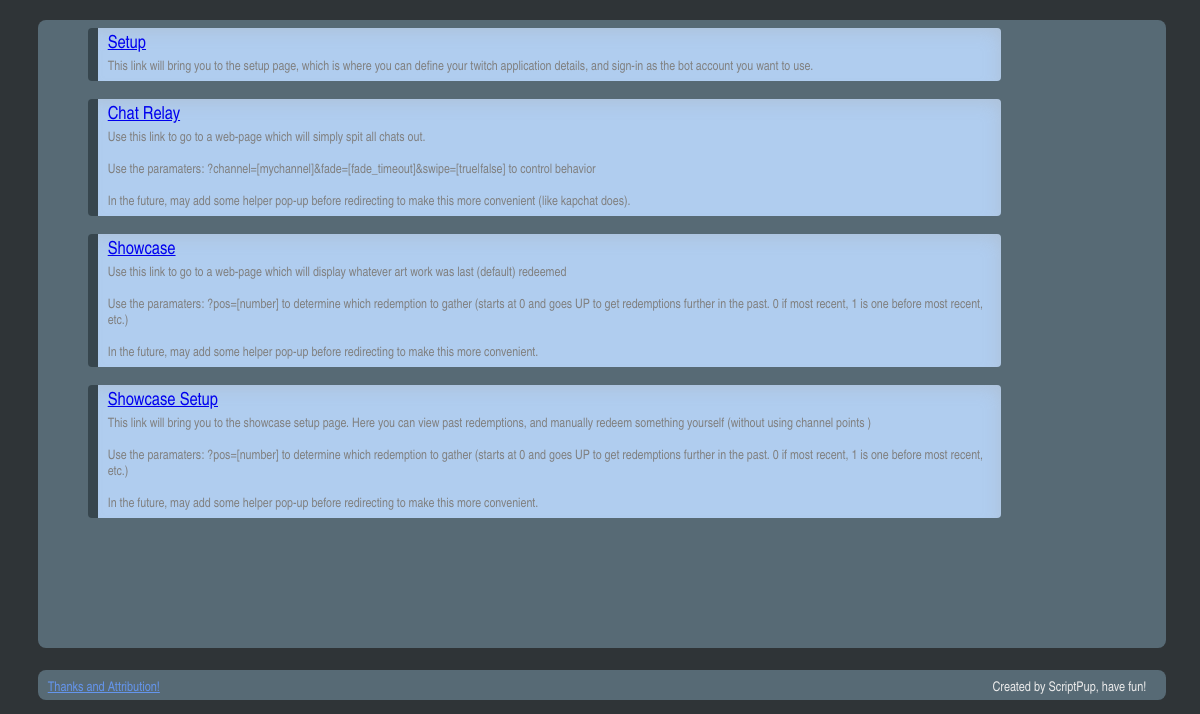
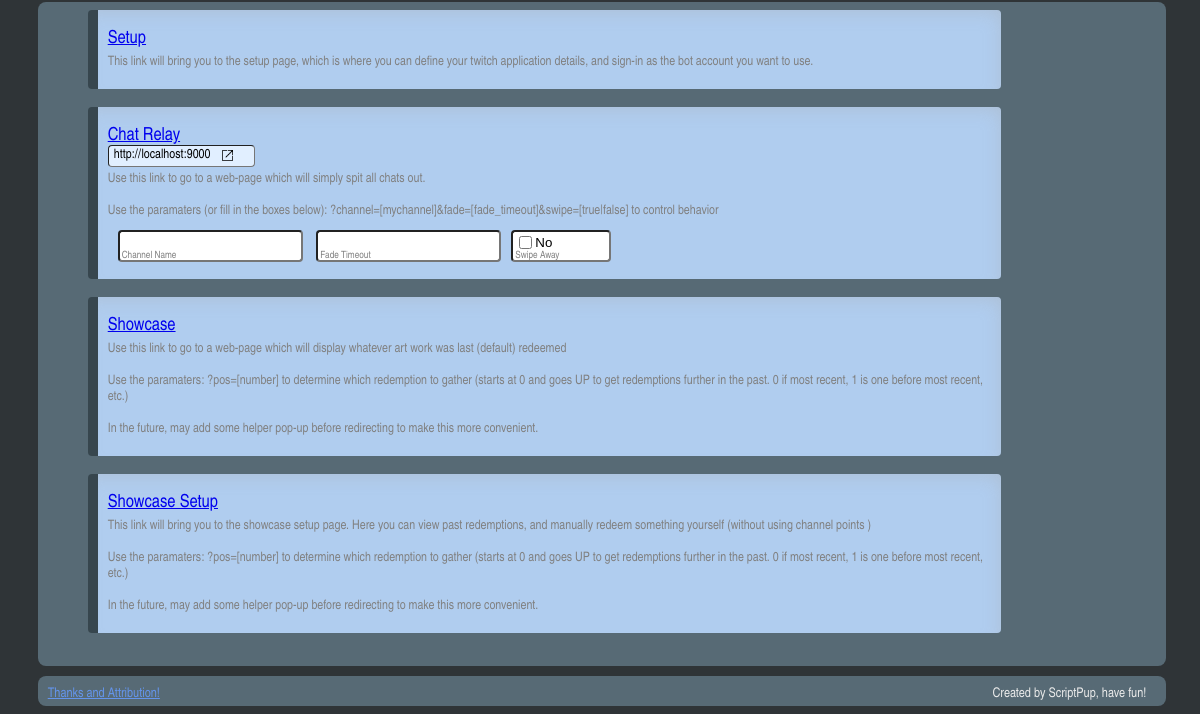
Before and after one commit to ScriptPup/ItyBityProjects, an Electron app: page FancyTwitchServer/content/index.html in a window 1200 px wide. Shown: the part 86-800 px from the top of the page. Drawn offline with nearby package versions, Linux system fonts and the light colour scheme; files that its build step writes are made by us from their sources.

Commit message:
Add link helper to front page for chat relay

```diff
--- a/FancyTwitchServer/content/index.html
+++ b/FancyTwitchServer/content/index.html
@@ -3,6 +3,7 @@
   <head>
     <link rel="shortcut icon" href="#" />
     <link rel="stylesheet" href="../style/main.css" />
+    <script src="/js/dist/index.js"></script>
   </head>
   <body>
     <header id="content-head">
@@ -16,15 +17,28 @@
         </a>
       </div>
       <div class="frontLink">
-        <a href="/chatrelay" target="_blank"
-          ><span>Chat Relay</span>
-          <span class="sub">Use this link to go to a web-page which will simply spit all chats out.
+        <div id="relay-link"><span id="link">http://localhost:9000</span><a href="" id="open-external"></a></div>
+        <a id="actual-relay-link" href="/chatrelay" target="_blank"
+          ><span id="relay-link-title">Chat Relay</span>
+          <span style="margin-top: 25px;" class="sub">Use this link to go to a web-page which will simply spit all chats out.
             <br /><br />
-            Use the paramaters: ?channel=[mychannel]&fade=[fade_timeout]&swipe=[true|false] to control behavior
-            <br /><br />
-            In the future, may add some helper pop-up before redirecting to make this more convenient (like kapchat does).
+            Use the paramaters (or fill in the boxes below): ?channel=[mychannel]&fade=[fade_timeout]&swipe=[true|false] to control behavior
         </span class="sub">
         </a>
+        <div class="link-changer">
+          <span class="field" subtitle="Channel Name">
+            <input type="text" name="channel" id="link-channel" />
+          </span>
+          <span class="field" subtitle="Fade Timeout">
+            <input type="number" name="fade" id="link-fade"  />
+          </span>
+          <span class="field" subtitle="Swipe Away">
+            <span class="bool">
+              <input type="checkbox" name="swipe" id="link-swipe"  />
+            </span>
+          </span>
+        </div>
+
       </div>
       <div class="frontLink">
         <a href="/showcase" target="_blank"
--- a/FancyTwitchServer/content/scss/main.scss
+++ b/FancyTwitchServer/content/scss/main.scss
@@ -74,6 +74,7 @@ button {
 }
 .main.columnar {
     flex-direction: column;
+    height: 100%;
 }
 
 
@@ -441,14 +442,17 @@ font-variation-settings:
 }
 
 .frontLink {
-    min-height: fit-content;
+    height: fit-content;
     min-width: 580px;
     width: 80%;
     align-items: center;
     display: flex;
+    flex-wrap: wrap;
     justify-items: center;
     vertical-align: middle;
     align-content: center;
+    border-radius: 0px 4px 4px 0px;
+    padding: 13px 0px 13px 0px;
     &::before {
         content: "";
         background-color: pallete.$hr-gradient-inner;
@@ -479,7 +483,6 @@ font-variation-settings:
         margin-bottom: 5px;
         display: inline-block;
         width: 100%;
-        height: 100%;
 
         span:nth-child(1) {
             text-decoration: underline;
@@ -500,9 +503,91 @@ font-variation-settings:
         }
 
     }
-    border-radius: 0px 4px 4px 0px;
+    .link-changer {
+        display: block;
+        margin-top: 5px;
+        padding-left: 10px;
+
+        .field {
+            position: relative;
+            &::after {
+                content: attr(subtitle);
+                color: pallete.$deemphasised-font-color;
+                position: absolute;
+                font-size: x-small;
+                left: 14;
+                bottom: -12;
+                width: max-content;
+            }
+            & > * {
+                margin-left: 10px;
+                padding-bottom: 12;
+                border-radius: 4px;
+                margin-bottom: 4px;
+            }
+            .bool {
+                position: absolute;
+                display: inline-block;
+                width: 100px;
+                height: 32.2px;
+                margin-bottom: 0;
+                background-color: white;
+                border-color: rgb(118, 118, 118);
+                border-style: inset;
+                box-sizing: border-box;
+                border-width: 2px;
+                padding-top: 1px;
+                padding-left: 2px;
+                padding-right: 2px;
+                &::after {
+                    content: "No";
+                    font-family: Arial, Helvetica, sans-serif;
+                    color: rgb(0,0,0);
+                    font-size: 13.3333px;
+                    font-weight: 400;
+                    position:absolute;
+                    top: 2.5;
+                }
+                &:has(input[type=checkbox]:checked)::after {
+                    content: "Yes";
+                }
+            }
+        }
+    }
 }
 
+#relay-link {
+    position: absolute;
+    top: 38;
+    margin-left: 10px;
+    z-index: 1; // Use z-index to ensure user can click/select/copy the link
+
+    border-width: 1.5px;
+    border-style: inset;
+    box-sizing: border-box;
+    border-color: rgb(118, 118, 118);
+    padding: 2px 19px 2px 5px;
+    background-color: #e1efff;
+    border-radius: 4px;
+    font-size: small;
+
+    display: flex;
+
+    & > #open-external {
+        display: inline-block;
+        background-image: url('/img/open.png');
+        background-size: contain;
+        width: 15px;
+        height: 15px;
+        background-position: center;
+        background-repeat: no-repeat;
+        margin-left: 10px;
+    }
+
+    // box-shadow: -11px -6px 26px -12px rgba(108,108,108,0.75) inset;
+    // -webkit-box-shadow: -11px -6px 26px -12px rgba(108,108,108,0.75) inset;
+    // -moz-box-shadow: -11px -6px 26px -12px rgba(108,108,108,0.75) inset;
+}
 
 
 #page-title {
--- a/FancyTwitchServer/webpack.config.js
+++ b/FancyTwitchServer/webpack.config.js
@@ -9,6 +9,7 @@ module.exports = {
     setup: "./content/js/src/setup.ts",
     showcase: "./content/js/src/showcase.ts",
     showcase_setup: "./content/js/src/showcase_setup.ts",
+    index: "./content/js/src/index.ts",
   },
   performance: {
     maxAssetSize: 1000000,
```
Also changed, not shown: FancyTwitchServer/content/js/src/index.ts (added, +44 -0 lines), FancyTwitchServer/electron/app.ts (+9 -1 lines), FancyTwitchServer/content/img/open.png (added).
